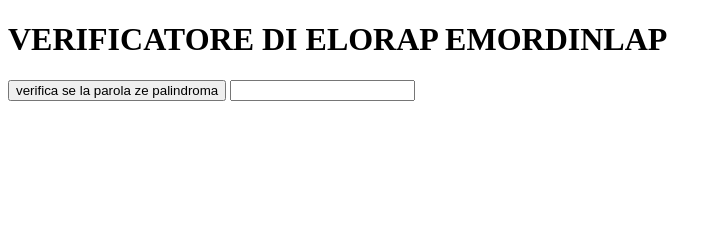
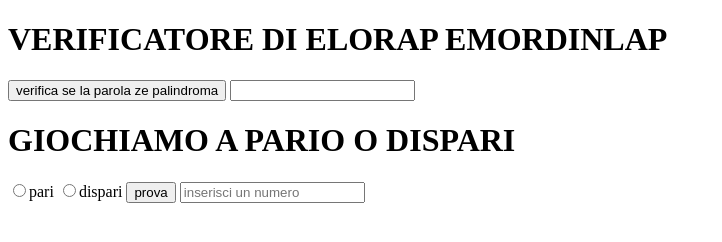
Before and after one commit to Vladislav-Ciuperca/js-paliedispari, a plain HTML site: page index.html in a window 1280 px wide. Shown: the whole page, without its empty margins (0-722 px from the left). Drawn offline with Linux system fonts and the light colour scheme.

Commit message:
creo l'html per pari e dispari

```diff
--- a/index.html
+++ b/index.html
@@ -14,6 +14,17 @@
     <input id="parola" type="text">
     <div id="risultato"></div>
 
+
+    <h1>GIOCHIAMO A PARIO O DISPARI</h1>
+
+    <input type="radio" id="pari" name="scelta" value="pari">pari
+    <input type="radio" id="dispari" name="scelta" value="dispari">dispari
+    <input type="button" value="prova" onclick="prova2()">
+
+
+    <input id="numero" type="text" placeholder="inserisci un numero">
+    <div id="esito"></div>
+
     <script src="myscript/script.js"></script>
 </body>
 
```
